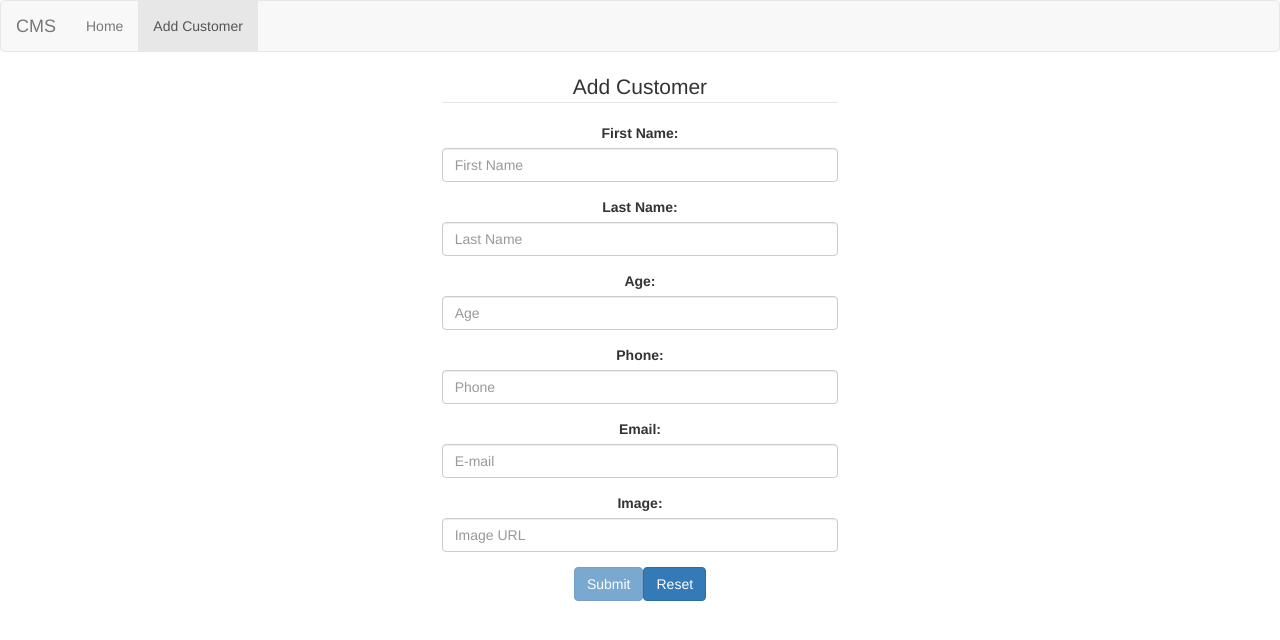
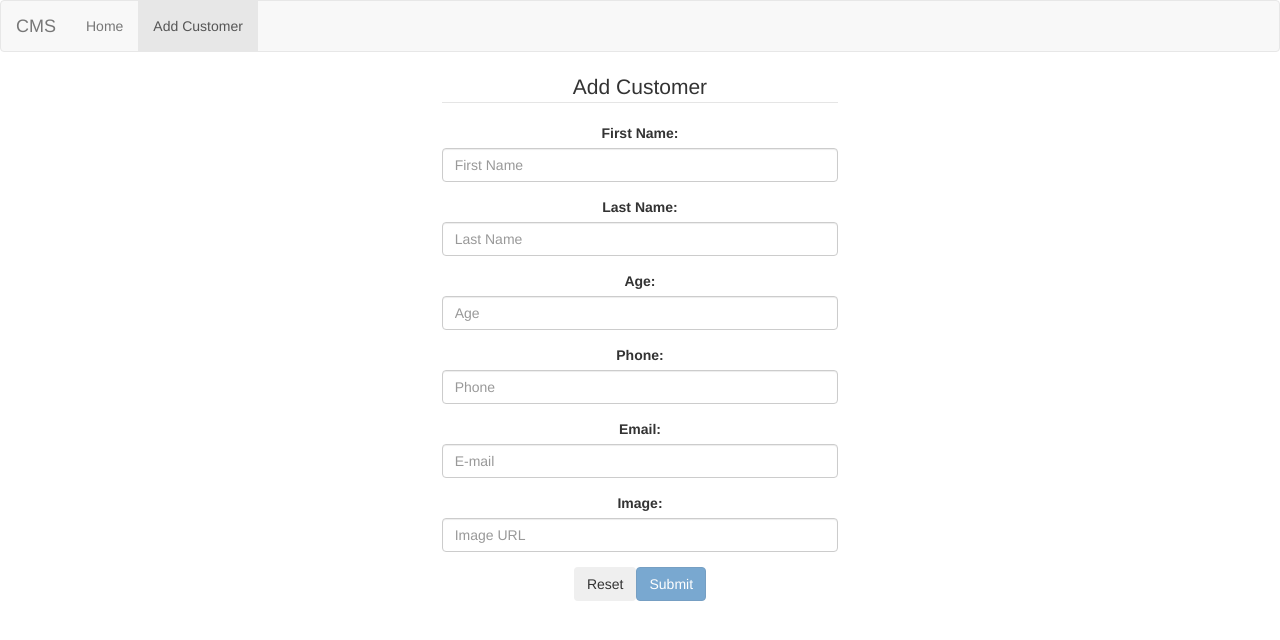
Before and after one commit to praveenuics/cmsApp, an Angular app: page /add in a window 1280 px wide. Shown: the top 640 px of the page. Built offline with nearby package versions, Linux system fonts and the light colour scheme.

Commit message:
Changes to add customer html page

```diff
--- a/src/app/components/addCustomer/add.customer.component.html
+++ b/src/app/components/addCustomer/add.customer.component.html
@@ -31,8 +31,9 @@
                 <input type="text" class="form-control" id="" placeholder="Image URL" formControlName="image">
             </div>
 
-            <button type="submit" class="btn btn-primary" (click)="submitForm()" [disabled]="!customerForm.valid">Submit</button>
-            <button type="submit" class="btn btn-primary" (click)="clearForm()">Reset</button>
+            <button type="submit" class="btn btn-secondary" (click)="clearForm()">Reset</button>
+            <button type="submit" class="btn btn-primary" (click)="submitForm()"
+                [disabled]="!customerForm.valid">Submit</button>
         </form>
 
     </div>
```
